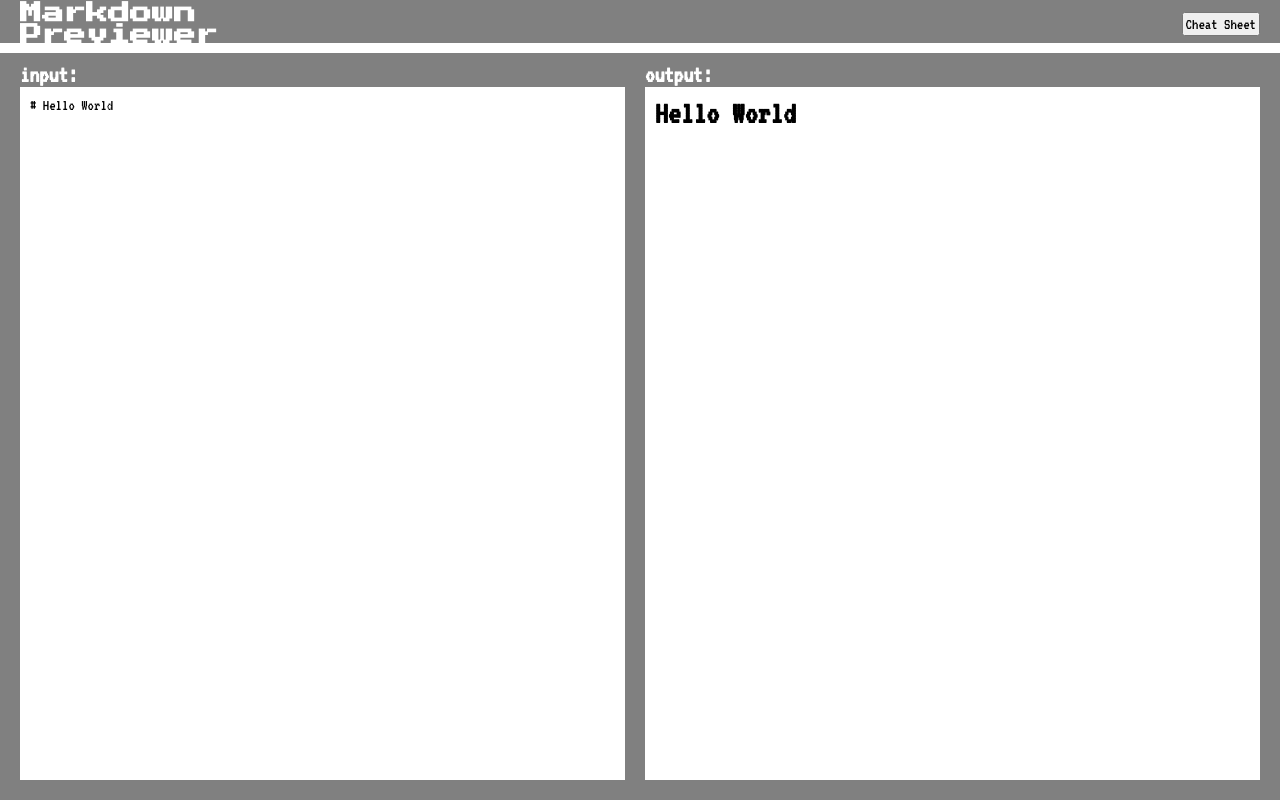
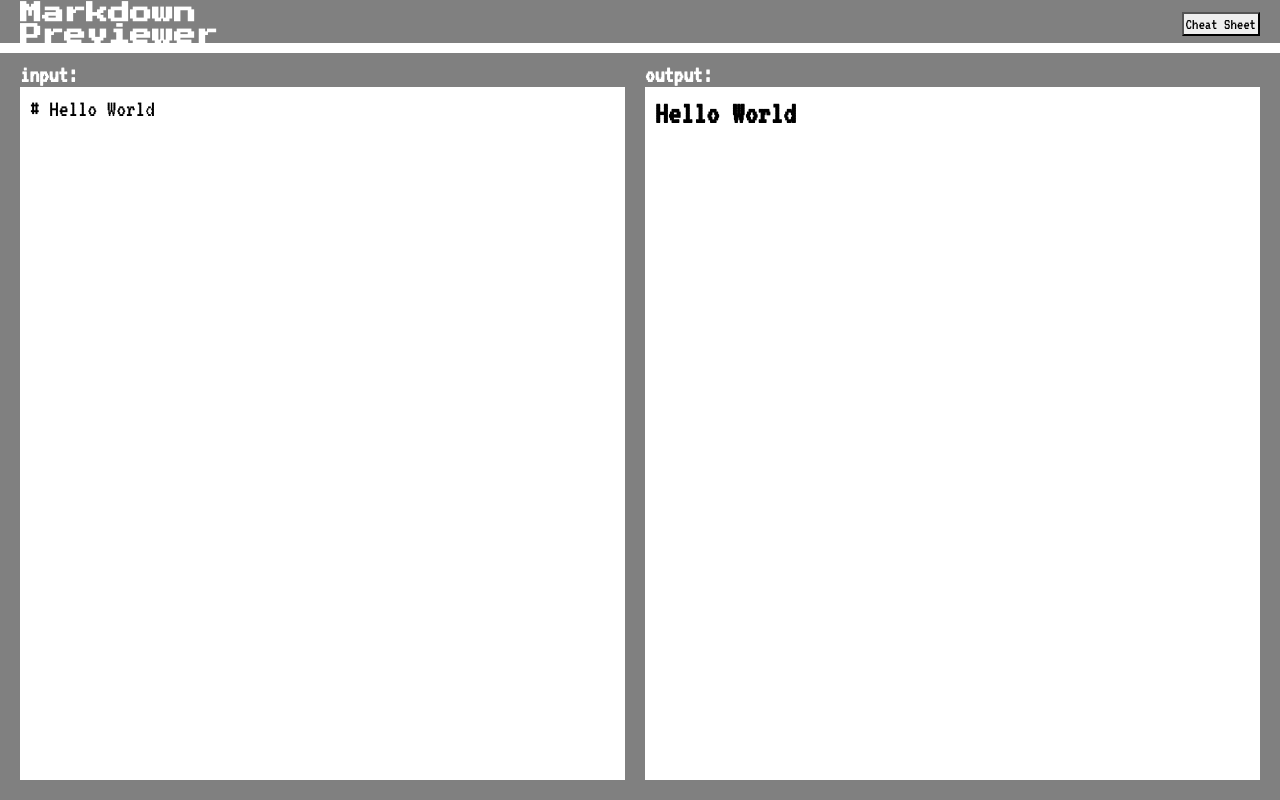
Before and after one commit to kennychowpd/retro-markdown-previewer, a React (Vite) app: page / in a window 1280 px wide. Built offline with nearby package versions, Linux system fonts and the light colour scheme.

Commit message:
fix: cheat sheet button UI CSS

```diff
--- a/src/components/Header.tsx
+++ b/src/components/Header.tsx
@@ -25,6 +25,9 @@ const Title = styled.h1`
 const Button = styled.button`
   padding: 2px;
   font-size: 16px;
+  border-radius: 0px;
+  -webkit-border-radius: 0px;
+  -webkit-appearance: none;
   &:hover {
     background-color: red;
     color: white;
--- a/src/components/MarkdownInput.tsx
+++ b/src/components/MarkdownInput.tsx
@@ -18,7 +18,7 @@ const StyledTextArea = styled.textarea`
   height: 100%;
   width: 100%;
   padding: 10px;
-  font-size: 16px;
+  font-size: 24px;
   font-style: bold;
   border: none;
   overflow: auto;
```
